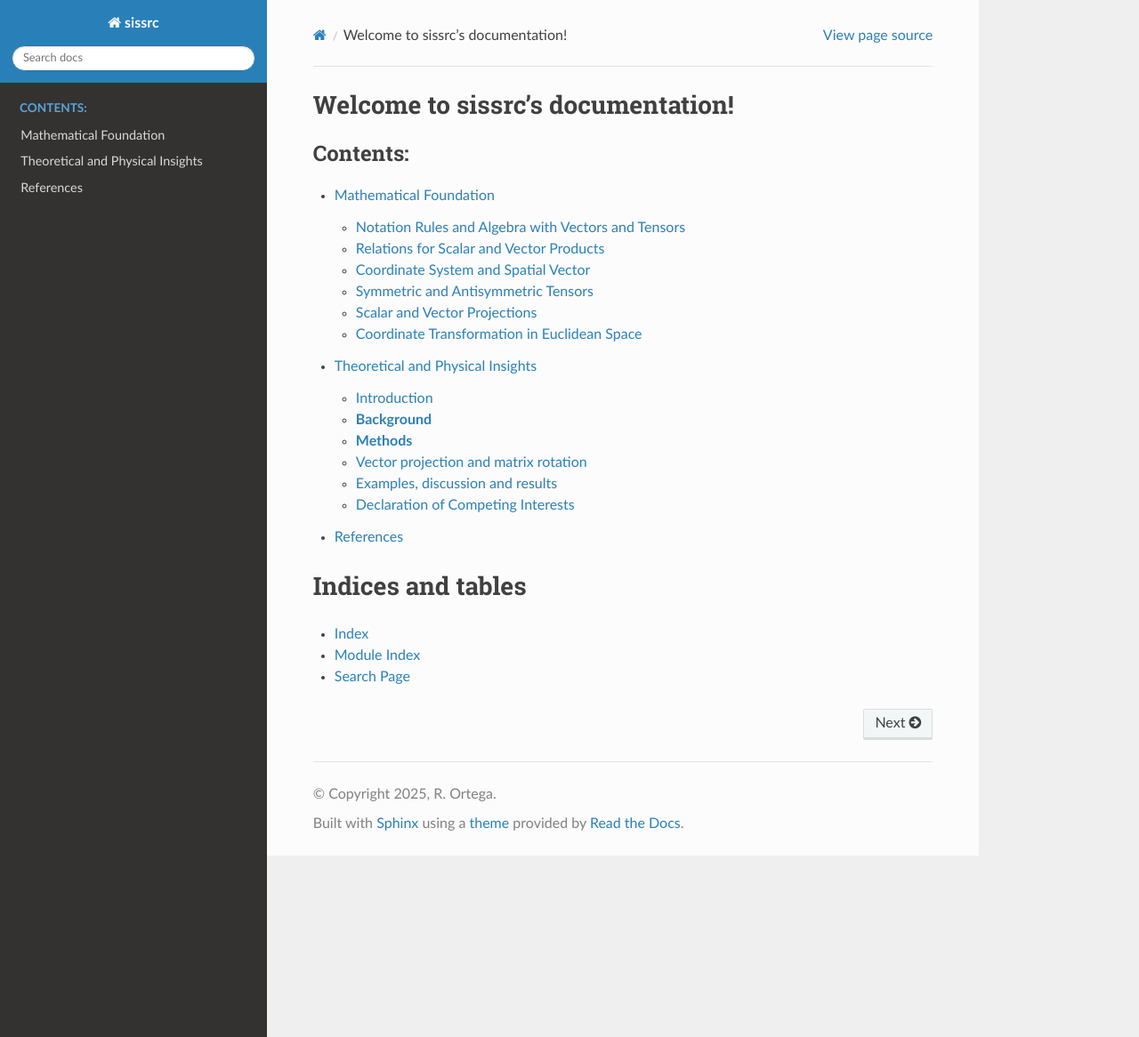
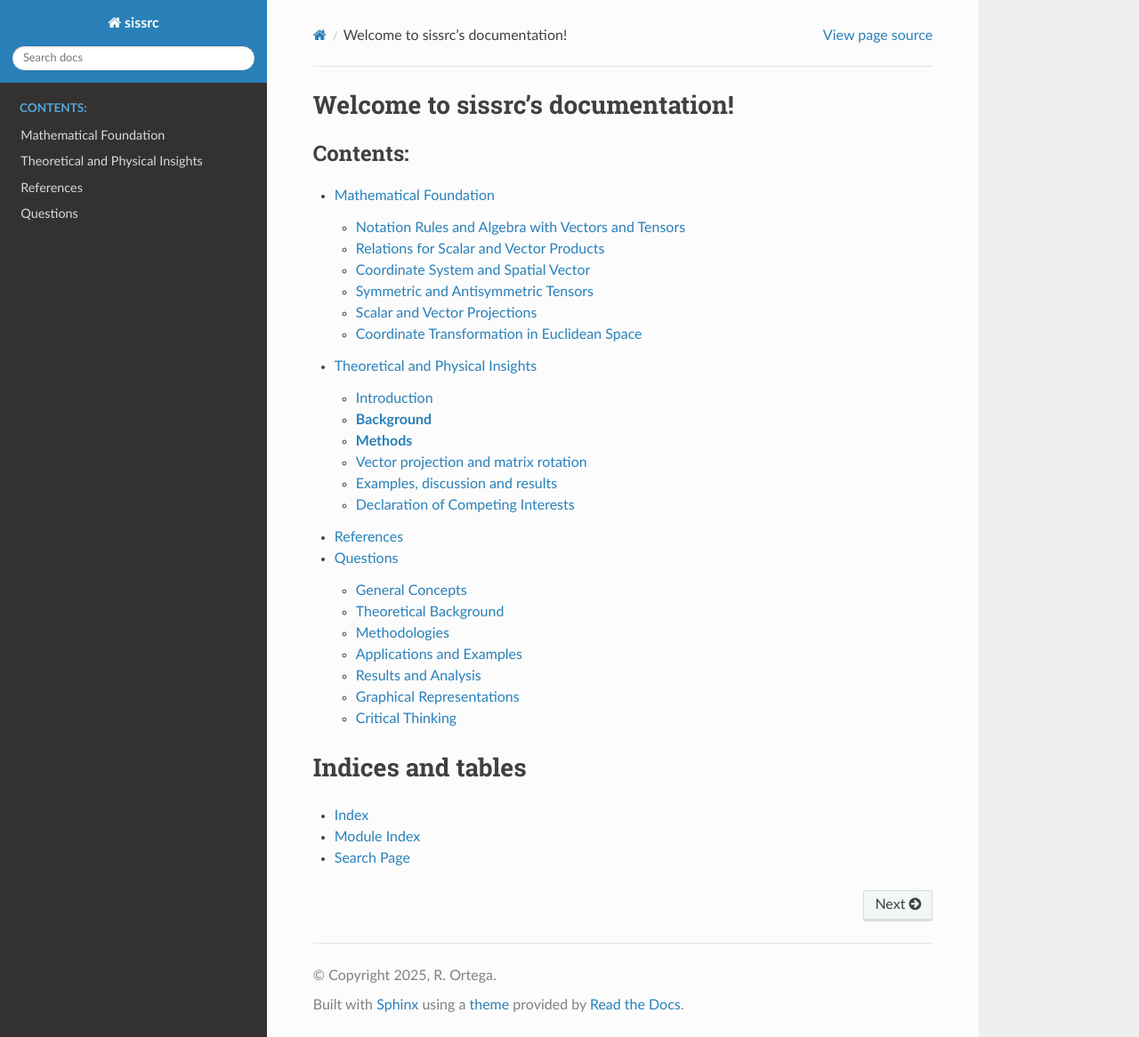
Before and after one commit to rortegaru/sissrc, a Sphinx documentation site: the page built from docs/source/index.rst, in a window 1280 px wide and 1166 px high. Shown: the whole window at 89% size. Built offline with Sphinx 7.4.7 and the Read the Docs theme 3.1.0, drawn with Linux system fonts in a browser that asks for light colours; part of the change alters nothing that is shown.

Commit message:
Add Questions

```diff
--- /dev/null
+++ b/docs/source/Questions.rst
@@ -0,0 +1,79 @@
+Questions
+=========
+
+General Concepts
+----------------
+
+1. What is the primary focus of using traveltimes?
+
+2. Explain the significance of the OSIRIS-REx mission in studying
+supersonic events.
+
+3. What type of waves are generated by supersonic events and how are
+they detected?
+
+Theoretical Background
+----------------------
+
+4. Define the Mach angle and its relation to the speed of the object and
+the speed of sound.
+
+5. Describe the key points P ,  Q , and  T  in the context of the
+supersonic trajectory.
+
+6. What is the mathematical representation of the travel time ( t ) from
+the source to the station?
+
+Methodologies
+-------------
+
+7. What are the two main methods discussed for calculating distances in
+the system?
+
+8. Explain the role of vector projection in determining the shortest
+distance from the trajectory to the station.
+
+9. What is the purpose of matrix rotation in the analysis?
+
+10. How is the rotation matrix constructed, and what angles are used in
+its derivation?
+
+Applications and Examples
+--------------------------
+
+11. Why is the study of supersonic bolides considered educational for
+students?
+
+12. Discuss one limitation of the proposed methods as stated in the
+paper.
+
+13. How do seismic instruments contribute to the study of supersonic
+events?
+
+Results and Analysis
+-------------------
+
+14. What are isochrones, and how are they related to the Mach cone?
+
+15. Describe the significance of the arrival times of the shock wave at
+the station.
+
+16. How are the distances  PQ  and  QS  used in the calculation of
+travel times?
+
+Graphical Representations
+-------------------------
+
+17. What does the 3D representation of the Mach cone illustrate?
+
+18. How does the inclination of the Mach cone affect its interaction
+with the Earth’s surface?
+
+19. What is the importance of using both horizontal and inclined planes
+in the analysis?
+
+Critical Thinking
+-----------------
+
+20. Based on the methodologies described, propose an improvement or
+alternative approach to study supersonic events.
--- a/docs/source/index.rst
+++ b/docs/source/index.rst
@@ -12,6 +12,7 @@ Welcome to sissrc's documentation!
 
    chapter1
    Methods2
+   Questions
 
 
 Indices and tables
```
Also changed, not shown: 12 other files.
